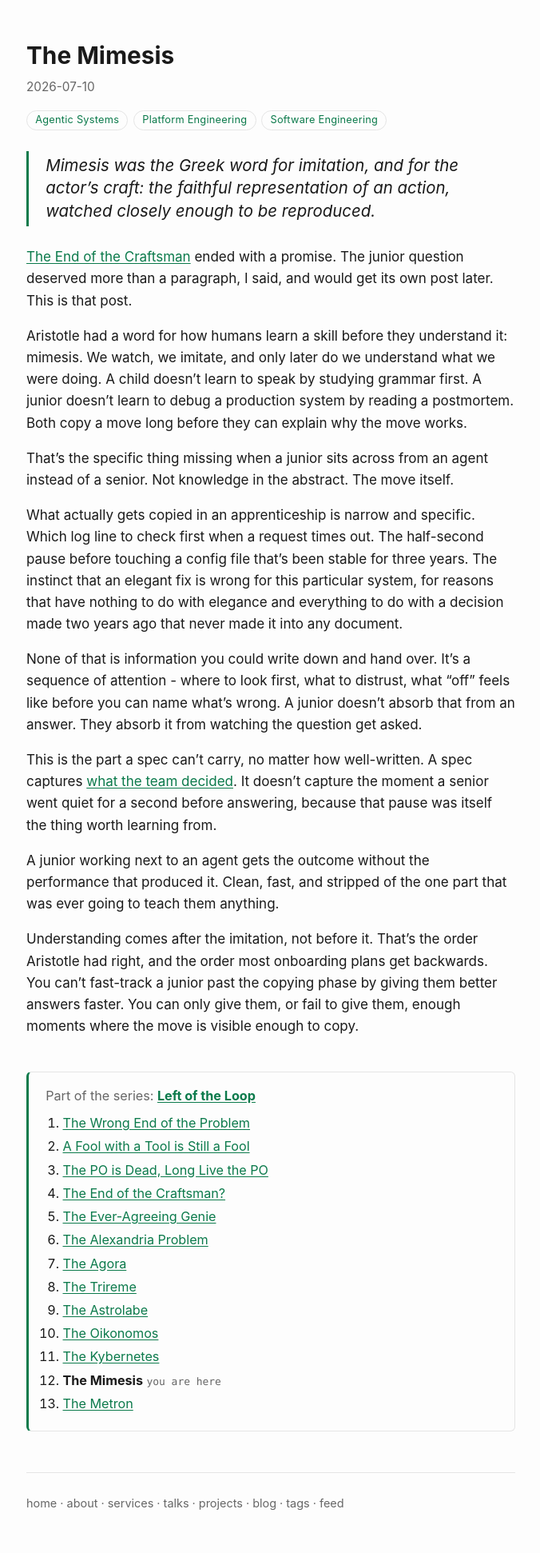
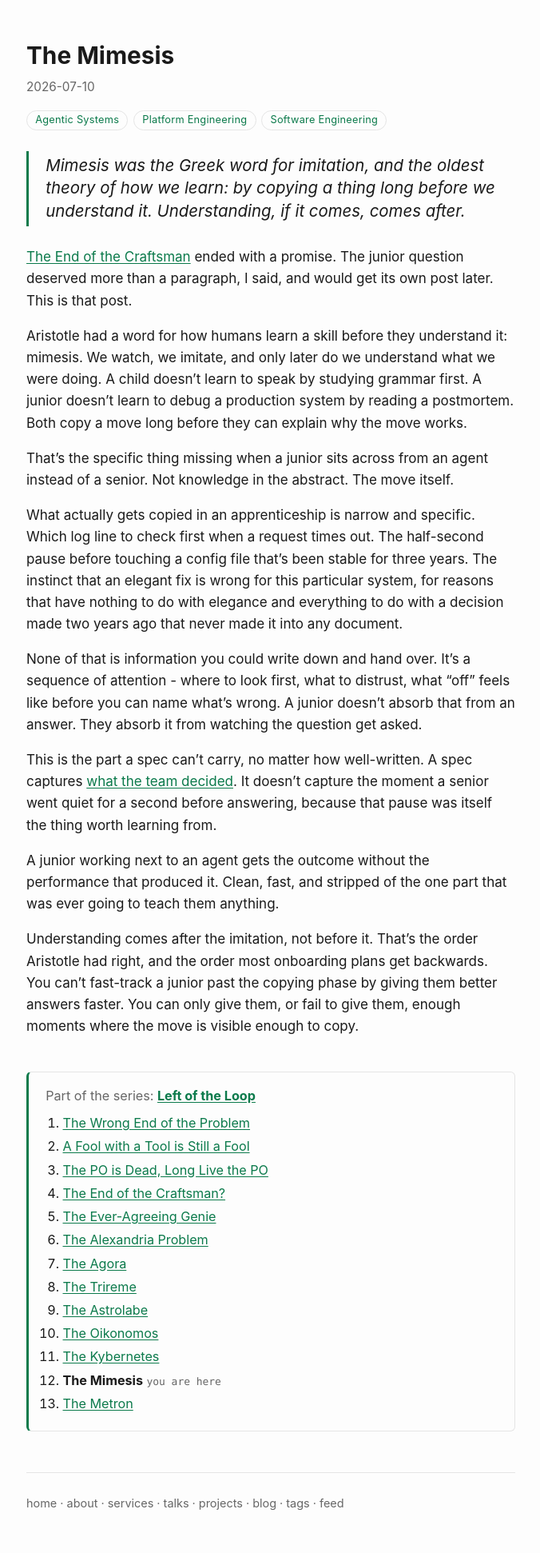
Before and after one commit to aepfli/aepfli.github.io, a Jekyll site: the page built from _posts/2026-07-10-The-Mimesis.md, in a window 1280 px wide. Shown: the whole page at 80% size, without its empty margins (301-977 px from the left). Built offline with Jekyll 4.4.1, drawn with Linux system fonts in a browser that asks for light colours; comment, search, counter and statistics services are not loaded.

Commit message:
Swap Mimesis epigraph to the learn-before-understand framing
Co-Authored-By: Claude Opus 4.8 (1M context) <noreply@anthropic.com>

```diff
--- a/_posts/2026-07-10-The-Mimesis.md
+++ b/_posts/2026-07-10-The-Mimesis.md
@@ -12,7 +12,7 @@ excerpt_separator: <!--more-->
 date: 2026-07-10 09:00:00 +0200
 ---
 
-> *Mimesis was the Greek word for imitation, and for the actor's craft: the faithful representation of an action, watched closely enough to be reproduced.*
+> *Mimesis was the Greek word for imitation, and the oldest theory of how we learn: by copying a thing long before we understand it. Understanding, if it comes, comes after.*
 
 [The End of the Craftsman](https://schrottner.at/2026/06/24/The-End-of-the-Craftsman.html) ended with a promise. The junior question deserved more than a paragraph, I said, and would get its own post later. This is that post.
 
```
